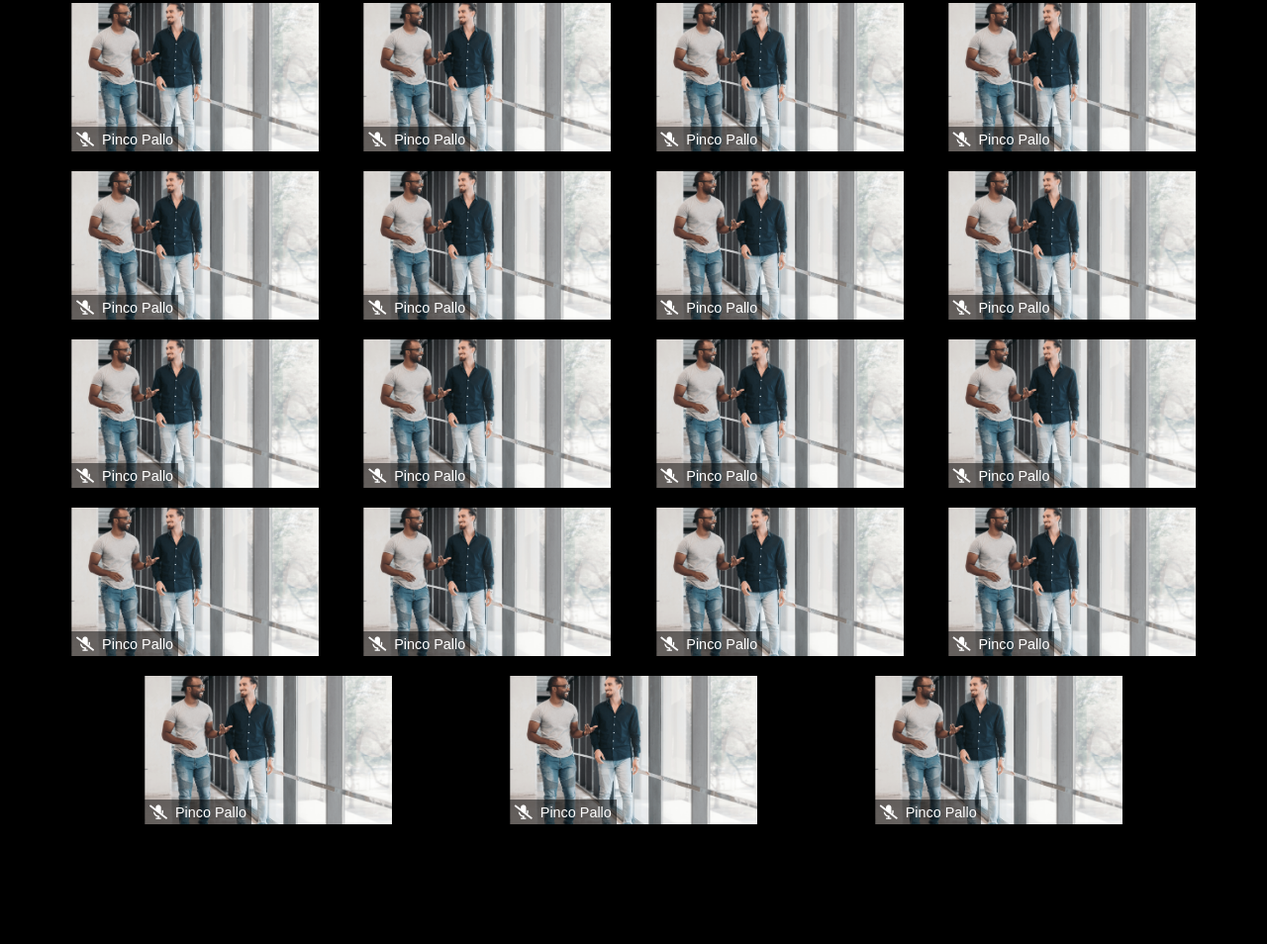
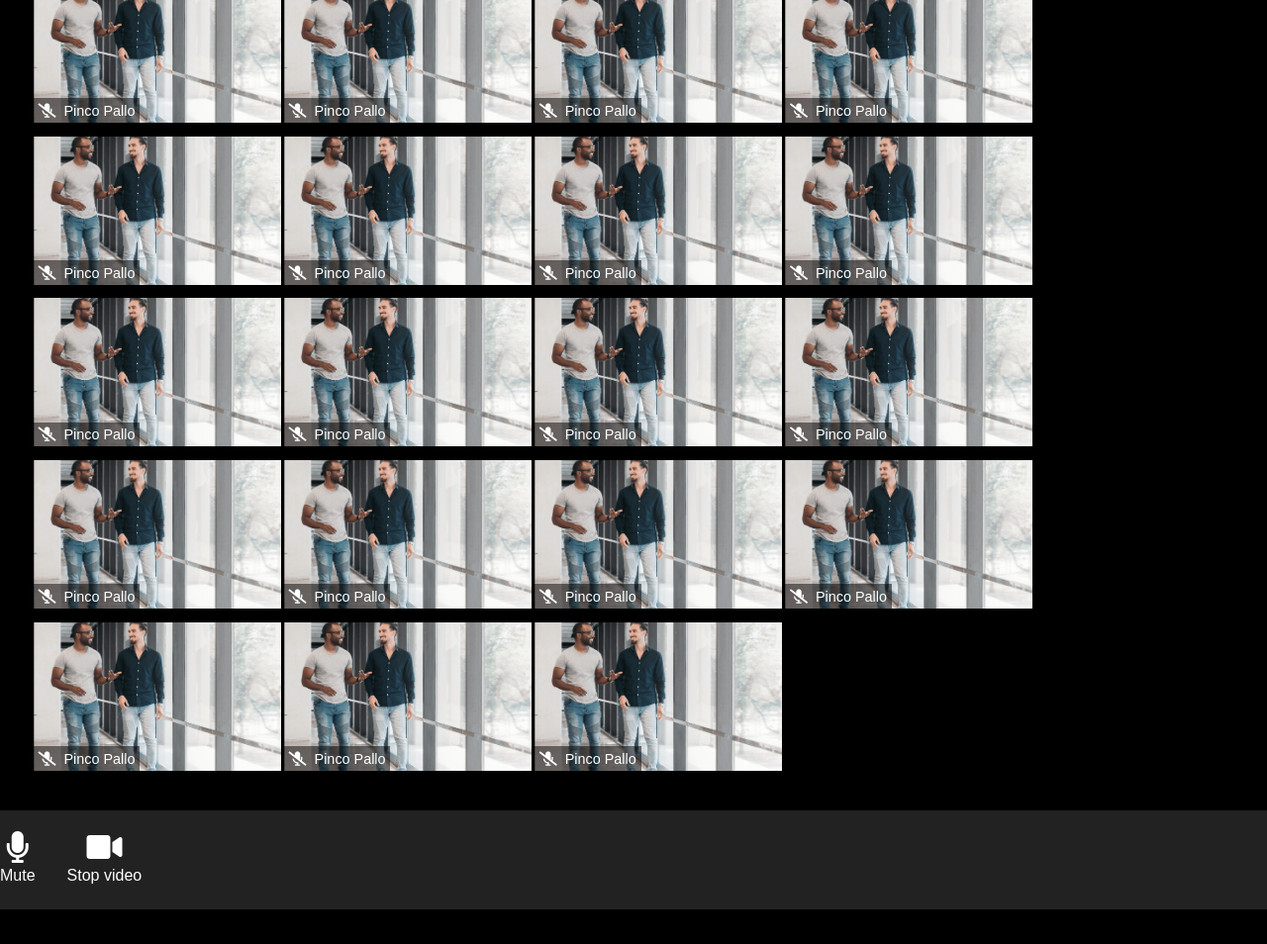
Before and after one commit to mikicola/html-css-zoom, a plain HTML site: page index.html in a window 1280 px wide. Shown: the part 717-1671 px from the top of the page at 99% size. Before the commit the page ends 1594 px from the top, so only its background shows below. Drawn offline with Linux system fonts and the light colour scheme.

Commit message:
inizio menu inferiore

```diff
--- a/css/style.css
+++ b/css/style.css
@@ -18,12 +18,12 @@ body{
     margin: 2rem;
     display: flex;
     flex-wrap:wrap;
-    justify-content:space-evenly;
+    /* justify-content:space-evenly; */
 }
 
 .users-display .user{
     /* background-color: burlywood; */
-    margin: .5rem .3rem;
+    margin: .3rem .1rem;
     position: relative;
 }
 
@@ -46,3 +46,28 @@ body{
 .padding-right{
     padding-right: .5rem;
 }
+
+.bottom-nav{
+    background-color: #222222;
+    height: 100px;
+}
+
+ul{
+	margin: 0;
+	padding: 20px 0; /* Adding some padding */
+
+	display: flex; /* flex Set navigation bar horizontally using the  display tag*/
+	color: white;
+}
+
+ul li{
+	list-style: none;
+	text-align: center;
+	display: block;
+	/* border-right: 2rem solid rgba(0,0,0,0.2); */
+    padding-right: 2rem;
+}
+
+ul .icon{
+    font-size: 2rem;
+}
--- a/index.html
+++ b/index.html
@@ -189,6 +189,37 @@
 
         </div>
     </div>
+
+    <nav class="bottom-nav">
+        <div class="container bottom">
+            <ul>
+                <li>
+                    <div class="icon">
+                         <i class="fas fa-microphone"></i>
+                    </div>
+                    <div class="name"><span>Mute</span></div>
+                </li>
+
+                <li>
+                    <div class="icon">
+                        <i class="fas fa-video"></i>
+                   </div>
+                   <div class="name"><span>Stop video</span></div>
+                </li>
+            </ul>
+
+            <ul>
+                <li></li>
+                <li></li>
+                <li></li>
+                <li></li>
+                <li></li>
+                <li></li>
+                <li></li>
+                <li></li>
+            </ul>
+        </div>
+    </nav>
 </body>
 
 </html>
```
